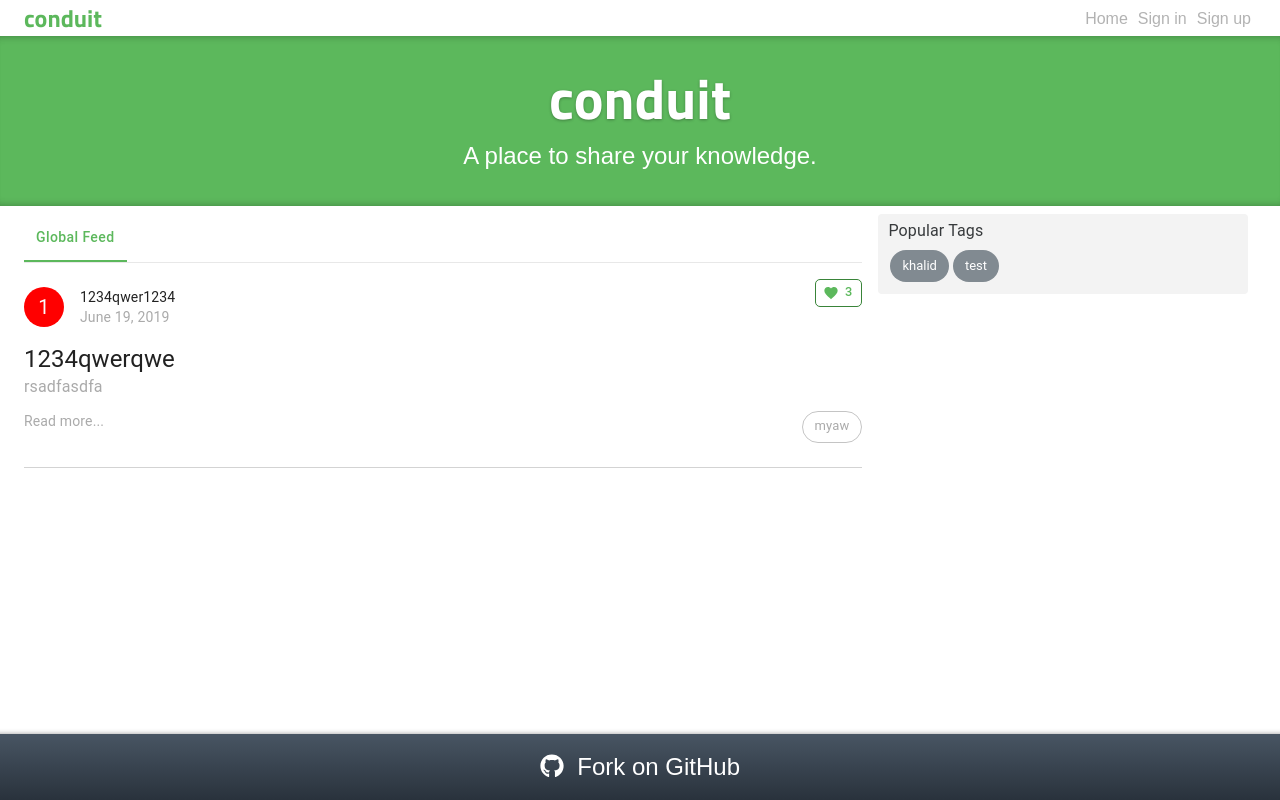
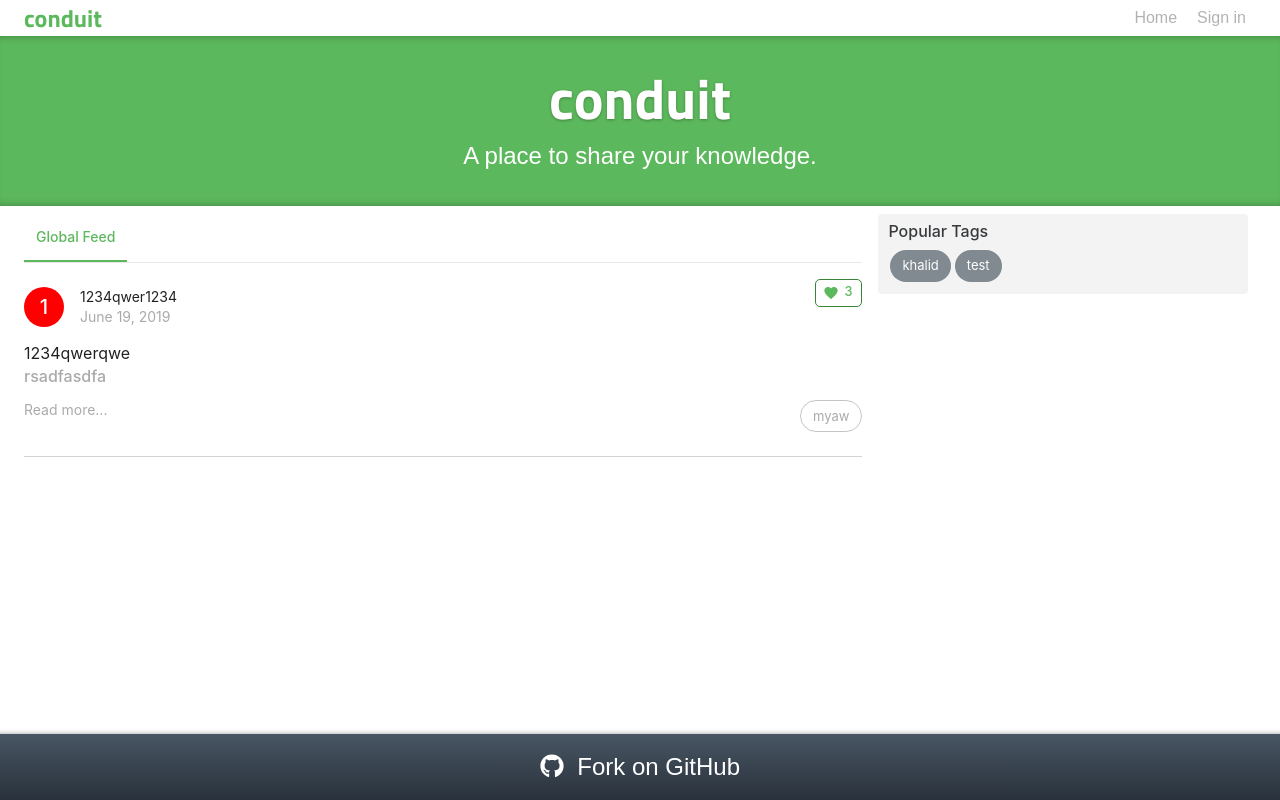
Before and after one commit to KhalidArdah/react-demo, a React (Create React App) app: page / in a window 1280 px wide. Built offline with nearby package versions, Linux system fonts and the light colour scheme.

Commit message:
add routes

```diff
--- a/package.json
+++ b/package.json
@@ -9,13 +9,16 @@
     "@fortawesome/react-fontawesome": "^0.1.4",
     "@material-ui/core": "^4.0.2",
     "@material-ui/icons": "^4.2.0",
+    "@reach/router": "^1.2.1",
     "@types/classnames": "^2.2.8",
     "@types/jest": "24.0.13",
     "@types/node": "12.0.5",
+    "@types/reach__router": "^1.2.4",
     "@types/react": "16.8.19",
     "@types/react-dom": "16.8.4",
     "classnames": "^2.2.6",
     "moment": "^2.24.0",
+    "node-fetch": "^2.6.0",
     "react": "^16.8.6",
     "react-dom": "^16.8.6",
     "react-scripts": "3.0.1",
--- a/src/App.tsx
+++ b/src/App.tsx
@@ -1,19 +1,22 @@
 import React from 'react';
 import './App.css';
 import NavBar from "./components/NavBar";
-import Header from "./components/Header";
 import MainSection from './components/MainSection';
 import Footer from './components/Footer';
 import { MuiThemeProvider } from '@material-ui/core/styles';
 import theme from "./theme";
+import { Router } from "@reach/router";
+import Login from './components/Login';
 
 const App: React.FC = () => {
   return (
     <MuiThemeProvider theme={theme}>
       <div className="App">
         <NavBar />
-        <Header />
-        <MainSection />
+        <Router>
+          <MainSection default path="/"/>
+          <Login path="/login"/>
+        </Router>
         <Footer />
       </div>
     </MuiThemeProvider>
--- /dev/null
+++ b/src/components/Login/Login.tsx
@@ -0,0 +1,58 @@
+import React, { PureComponent } from "react";
+import { WithStyles } from "@material-ui/core/styles/withStyles";
+import styles from "./styles";
+import { RouteComponentProps } from "@reach/router";
+import { Container, CssBaseline, Avatar, Typography, TextField, Button, Grid, Link } from "@material-ui/core";
+
+export class Login extends PureComponent<RouteComponentProps & WithStyles<typeof styles>> {
+	render() {
+		const { classes } = this.props;
+		return (
+			<Container component="main" maxWidth="sm">
+			<div className={classes.paper}>
+			  <Typography component="h1" variant="h1">
+				Sign in
+			  </Typography>
+			  <Typography component="a" variant="h5" color="secondary">
+			  	Need an account?
+			  </Typography>
+			  <form className={classes.form}>
+				<TextField
+				  variant="outlined"
+				  margin="normal"
+				  required
+				  fullWidth
+				  id="email"
+				  placeholder="Email"
+				  name="email"
+				  autoComplete="email"
+				  className={classes.textField}
+				  autoFocus
+				/>
+				<TextField
+				  variant="outlined"
+				  margin="normal"
+				  required
+				  fullWidth
+				  name="password"
+				  placeholder="Password"
+				  type="password"
+				  id="password"
+				  autoComplete="current-password"
+				  className={classes.textField}
+				/>
+				<Button
+				  type="submit"
+				  variant="contained"
+				  color="secondary"
+				  size="large"
+				  className={classes.submit}
+				>
+				  Sign In
+				</Button>
+			  </form>
+			</div>
+		  </Container>
+		);
+	}
+}
--- /dev/null
+++ b/src/components/Login/index.tsx
@@ -0,0 +1,7 @@
+import { Login } from "./Login";
+import withStyles from "@material-ui/core/styles/withStyles";
+import styles from "./styles";
+
+const stylesHoc = withStyles(styles);
+
+export default stylesHoc(Login);
--- /dev/null
+++ b/src/components/Login/styles.ts
@@ -0,0 +1,30 @@
+import { createStyles, Theme } from "@material-ui/core/styles";
+
+const styles = (theme: Theme) =>
+    createStyles({
+        '@global': {
+            body: {
+              backgroundColor: theme.palette.common.white
+            }
+        },
+        paper: {
+            marginTop: theme.spacing(8),
+            display: 'flex',
+            flexDirection: 'column',
+            alignItems: 'center'
+        },
+        form: {
+            width: '100%', // Fix IE 11 issue.
+            marginTop: theme.spacing(1)
+        },
+        textField: {
+            color: theme.palette.primary.main
+        },
+        submit: {
+            margin: theme.spacing(3, 0, 2),
+            float: "right",
+            color: "white"
+        }
+    })
+
+export default styles;
--- a/src/components/MainSection/MainSection.tsx
+++ b/src/components/MainSection/MainSection.tsx
@@ -8,6 +8,8 @@ import DemoTabContent from "./DemoTabContent";
 import TagsFilter from "../TagsFilter";
 import { TabContainer } from "./TabContainer";
 import Article from "../../interfaces/Article";
+import Header from "../Header";
+import { RouteComponentProps } from "@reach/router";
 
 const articles: Article[] = [
 	{
@@ -33,7 +35,7 @@ const generalFeedTab: DemoTab = {
 	content: <TabContainer><DemoTabContent articles={articles}/></TabContainer>
 };
 
-export class MainSection extends PureComponent<WithStyles<typeof styles>, MainSectionState> {
+export class MainSection extends PureComponent<RouteComponentProps & WithStyles<typeof styles>, MainSectionState> {
 	state: MainSectionState = {
 		/* index of active tab */
 		tabIndex: 0,
@@ -91,6 +93,8 @@ export class MainSection extends PureComponent<WithStyles<typeof styles>, MainSe
 		const { classes } = this.props;
 		const { tabIndex, tabs } = this.state;
 		return (
+			<>
+				<Header />
 				<Container maxWidth="lg">
 					<Box display="flex" p={1} className={classes.root}>
 						<Box p={1} flexGrow={2} className={classes.postsContainer}>
@@ -104,6 +108,7 @@ export class MainSection extends PureComponent<WithStyles<typeof styles>, MainSe
 						</Box>
 					</Box>
 				</Container>
+			</>
 		);
 	}
 }
--- a/src/components/NavBar/NavBar.tsx
+++ b/src/components/NavBar/NavBar.tsx
@@ -2,6 +2,7 @@ import React, { PureComponent } from "react";
 import { WithStyles } from "@material-ui/core/styles/withStyles";
 import styles from "./styles";
 import Container from '@material-ui/core/Container';
+import { Link } from "@reach/router";
 
 export class NavBar extends PureComponent<WithStyles<typeof styles>> {
 	render() {
@@ -9,9 +10,8 @@ export class NavBar extends PureComponent<WithStyles<typeof styles>> {
 			<Container maxWidth="lg" className={this.props.classes.navBar}>
 				<a className={this.props.classes.brand}>conduit</a>
 				<ul className={this.props.classes.navMenu}>
-					<li><a href="#">Home</a></li>
-					<li><a href="#">Sign in</a></li>
-					<li><a href="#">Sign up</a></li>
+					<li><a href="#"><Link to="/home">Home</Link></a></li>
+					<li><a href="#"><Link to="/login">Sign in</Link></a></li>
 				</ul>
 			</Container>
 		);
--- a/src/components/NavBar/styles.ts
+++ b/src/components/NavBar/styles.ts
@@ -15,8 +15,7 @@ const styles = () =>
                 float: "left",
                 "& a": {
                     display: "block",
-                    paddingTop: ".425rem",
-                    paddingBottom: ".425rem",
+                    paddingTop: "0.2rem",
                     margin: "0 5px",
                     textDecoration: "none",
                     color: "rgba(0, 0, 0, 0.3)",
--- a/src/theme.ts
+++ b/src/theme.ts
@@ -3,7 +3,7 @@ import { createMuiTheme } from '@material-ui/core';
 export default createMuiTheme({
     palette: {
         primary: {
-            main: "#FFF"
+            main: "#3aabff"
         },
         secondary: {
             main: "#5CB85C"
@@ -11,5 +11,36 @@ export default createMuiTheme({
         text: {
             secondary: "#aaa"
         }
-    }
+    },
+    typography: {
+        // Use the system font instead of the default Roboto font.
+        fontFamily: [
+          '-apple-system',
+          'BlinkMacSystemFont',
+          '"Segoe UI"',
+          'Roboto',
+          '"Helvetica Neue"',
+          'Arial',
+          'sans-serif',
+          '"Apple Color Emoji"',
+          '"Segoe UI Emoji"',
+          '"Segoe UI Symbol"'
+        ].join(','),
+        fontWeightMedium: 500,
+        body1: {
+          fontWeight: 500
+        },
+        subtitle1: {
+          fontSize: 12
+        },
+        h5: {
+            fontSize: "1rem"
+        },
+        h1: {
+            fontSize: "2.5rem",
+            fontFamily: "inherit",
+            fontWeight: 500,
+            lineHeight: 1.1
+        }
+      }
 });
```
Lines whose indentation alone changed are shown as unchanged.
